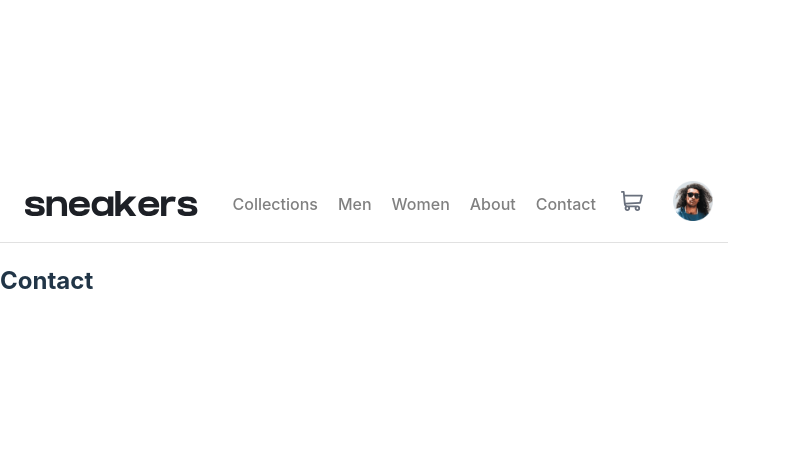
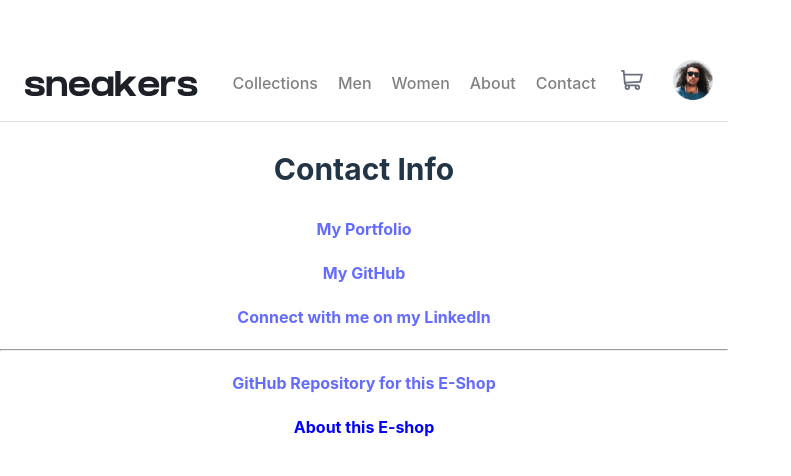
Before and after one commit to filipslunsky/e-commerce, a React (Vite) app in the folder client/: page /contact in a window 1280 px wide. Shown: the part 158-634 px from the top of the page, without its empty margins (0-791 px from the left). Built offline with nearby package versions, Linux system fonts and the light colour scheme; no server answers; the HTML template or start-up script is replaced by a standard one.

Commit message:
added contact and info content + styling

```diff
--- a/client/src/features/info/About.jsx
+++ b/client/src/features/info/About.jsx
@@ -1,7 +1,14 @@
+import { Link } from "react-router-dom";
+import './infoPage.css';
+
 const About = () => {
     return (
         <>
-            <h2>About</h2>
+            <div className="infoContainer">
+                <h2 className="infoHeader">About</h2>
+                <p className="infoParagraph">This is a React e-shop with responsive styling done purely in CSS, no external libraries. The state management on this website is handled with Redux Toolkit. All data is fetched from an Express Node.js server.</p>
+                <p className="infoParagraph">If you wish to see more of my work, feel free to <br /> <Link className="internalAnchor" to="/contact">contact me.</Link></p>
+            </div>
         </>
     );
 }
--- a/client/src/features/info/Contact.jsx
+++ b/client/src/features/info/Contact.jsx
@@ -1,7 +1,18 @@
+import { Link } from "react-router-dom";
+import './infoPage.css';
+
 const Contact = () => {
     return (
         <>
-            <h2>Contact</h2>
+            <div className="infoContainer">
+                <h2 className="infoHeader">Contact Info</h2>
+                <a target="_blank" className="externalAnchor" href="https://www.filipslunsky.com/">My Portfolio</a>
+                <a target="_blank" className="externalAnchor" href="https://github.com/filipslunsky">My GitHub</a>
+                <a target="_blank" className="externalAnchor" href="https://www.linkedin.com/in/filipslunsky/">Connect with me on my LinkedIn</a>
+                <hr />
+                <a target="_blank" className="externalAnchor" href="https://github.com/filipslunsky/e-commerce">GitHub Repository for this E-Shop</a>
+                <Link className="internalAnchor" to="/about">About this E-shop</Link>
+            </div>
         </>
     );
 }
--- /dev/null
+++ b/client/src/features/info/infoPage.css
@@ -0,0 +1,28 @@
+.infoContainer {
+    text-align: center;
+}
+
+.infoHeader {
+    font-size: 30px;
+}
+
+.infoParagraph {
+    font-size: 18px;
+    padding: 20px 40px;
+    line-height: 200%;
+    margin: 5px 30px;
+}
+
+.internalAnchor {
+    display: block;
+    text-decoration: none;
+    font-weight: bold;
+    color: blue;
+}
+
+.externalAnchor {
+    display: block;
+    margin: 20px 10px;
+    text-decoration: none;
+    font-weight: bold;
+}
```
